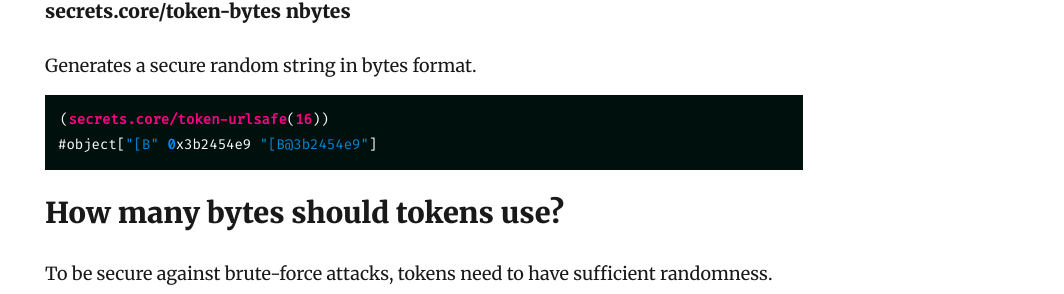
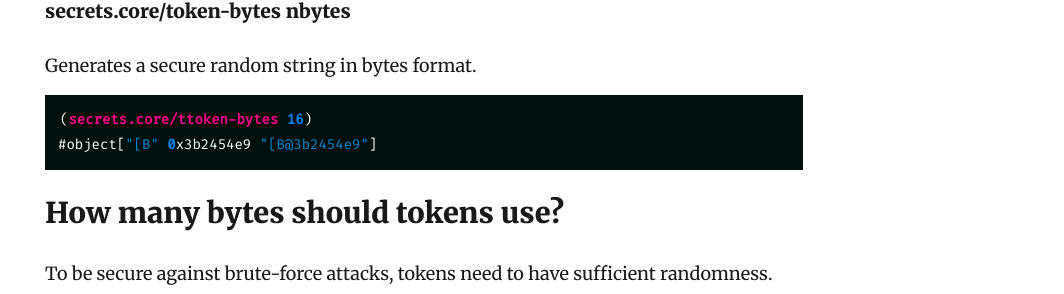
Before and after one commit to lk-geimfari/lk-geimfari.github.io, a Jekyll site: the page built from _posts/2022-10-03-generating-secrets-in-clojure.md, in a window 1280 px wide and 900 px high, scrolled down 2530 px. Shown: the part 205-499 px from the top of the window, without its empty margins (216-1280 px from the left). Built offline with Jekyll 4.4.1, drawn with Linux system fonts in a browser that asks for light colours; nearby versions of some CDN libraries.

Commit message:
Update 2022-10-03-generating-secrets-in-clojure.md

````diff
--- a/_posts/2022-10-03-generating-secrets-in-clojure.md
+++ b/_posts/2022-10-03-generating-secrets-in-clojure.md
@@ -109,7 +109,7 @@ Generates a secure random string in URL-safe format.
 Generates a secure random string in bytes format.
 
 ```clojure
-(secrets.core/token-urlsafe(16))
+(secrets.core/ttoken-bytes 16)
 #object["[B" 0x3b2454e9 "[B@3b2454e9"]
 ```
 
````
